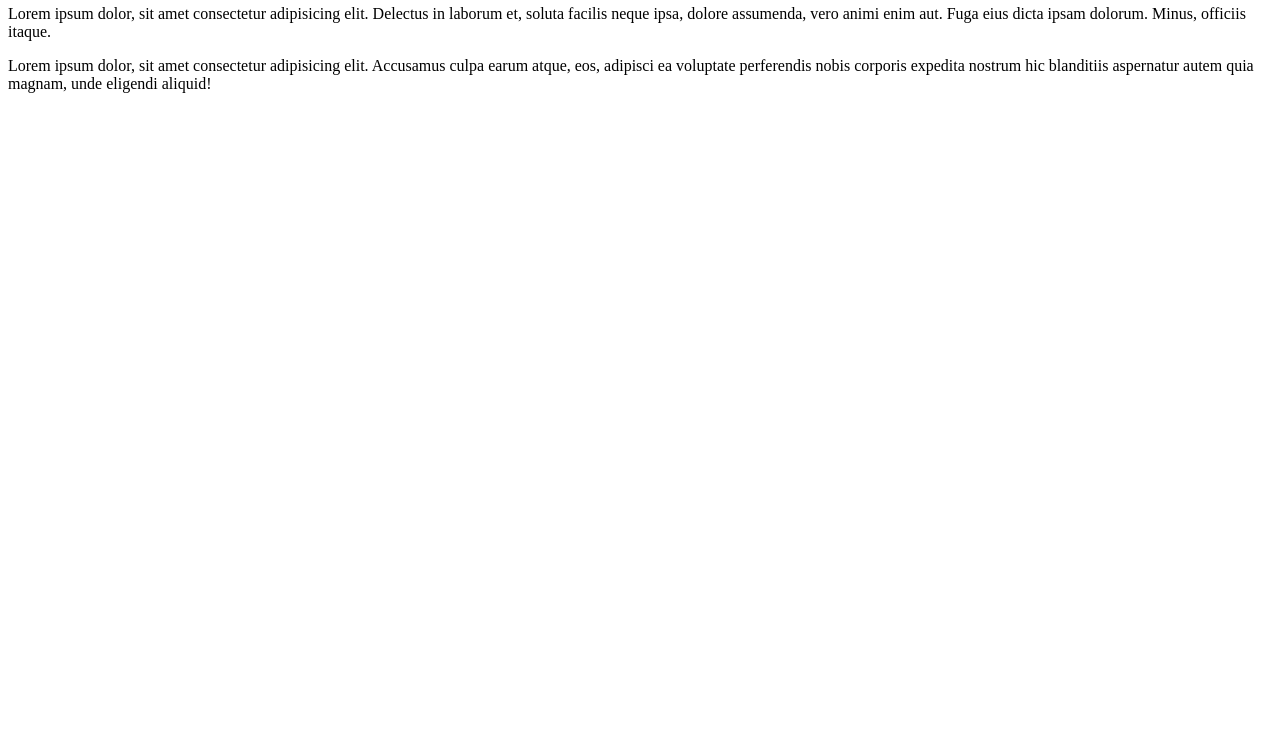
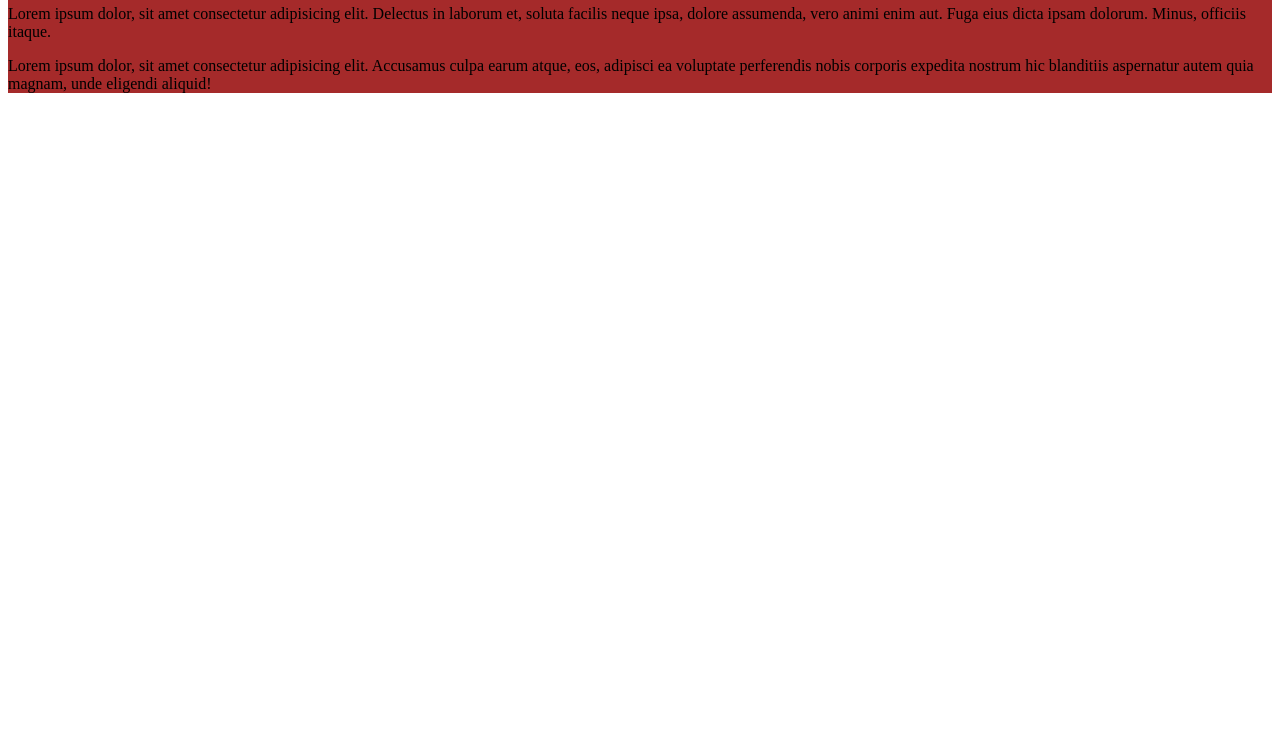
Before and after one commit to jaber669/my-simple-website, a plain HTML site: page index.html in a window 1280 px wide. Shown: the part 62-800 px from the top of the page. Drawn offline with Linux system fonts and the light colour scheme.

Commit message:
style addded

```diff
--- a/index.html
+++ b/index.html
@@ -4,9 +4,10 @@
     <meta charset="UTF-8">
     <meta name="viewport" content="width=device-width, initial-scale=1.0">
     <title>My Simple Website</title>
+    <link rel="stylesheet" href="style/blog.css">
 </head>
 <body>
-    <header>
+    <header class="blogs">
         <h2>Khan Trading House</h2>
         <p>Lorem ipsum dolor, sit amet consectetur adipisicing elit. Delectus in laborum et, soluta facilis neque ipsa, dolore assumenda, vero animi enim aut. Fuga eius dicta ipsam dolorum. Minus, officiis itaque.</p>
         <p>Lorem ipsum dolor, sit amet consectetur adipisicing elit. Accusamus culpa earum atque, eos, adipisci ea voluptate perferendis nobis corporis expedita nostrum hic blanditiis aspernatur autem quia magnam, unde eligendi aliquid!</p>
--- /dev/null
+++ b/style/blog.css
@@ -0,0 +1,3 @@
+.blogs{
+    background-color: brown;
+}
```
